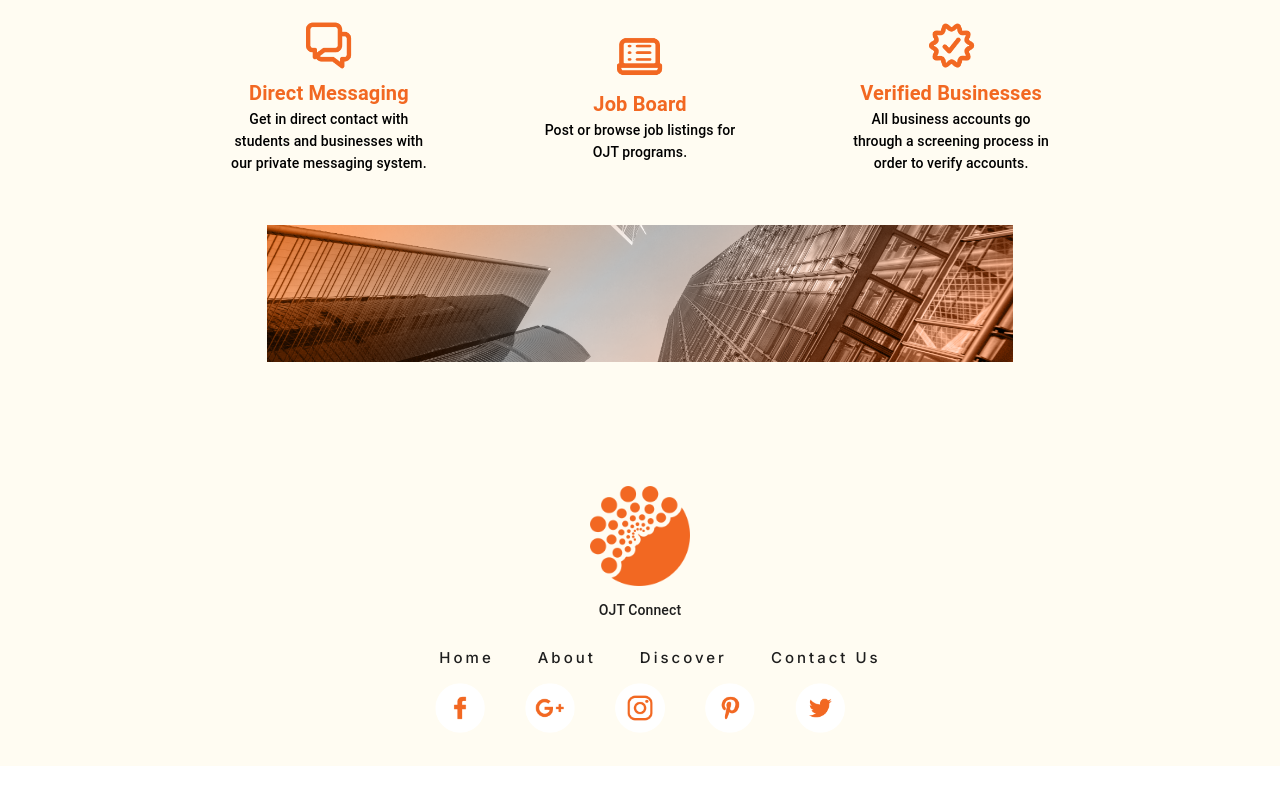
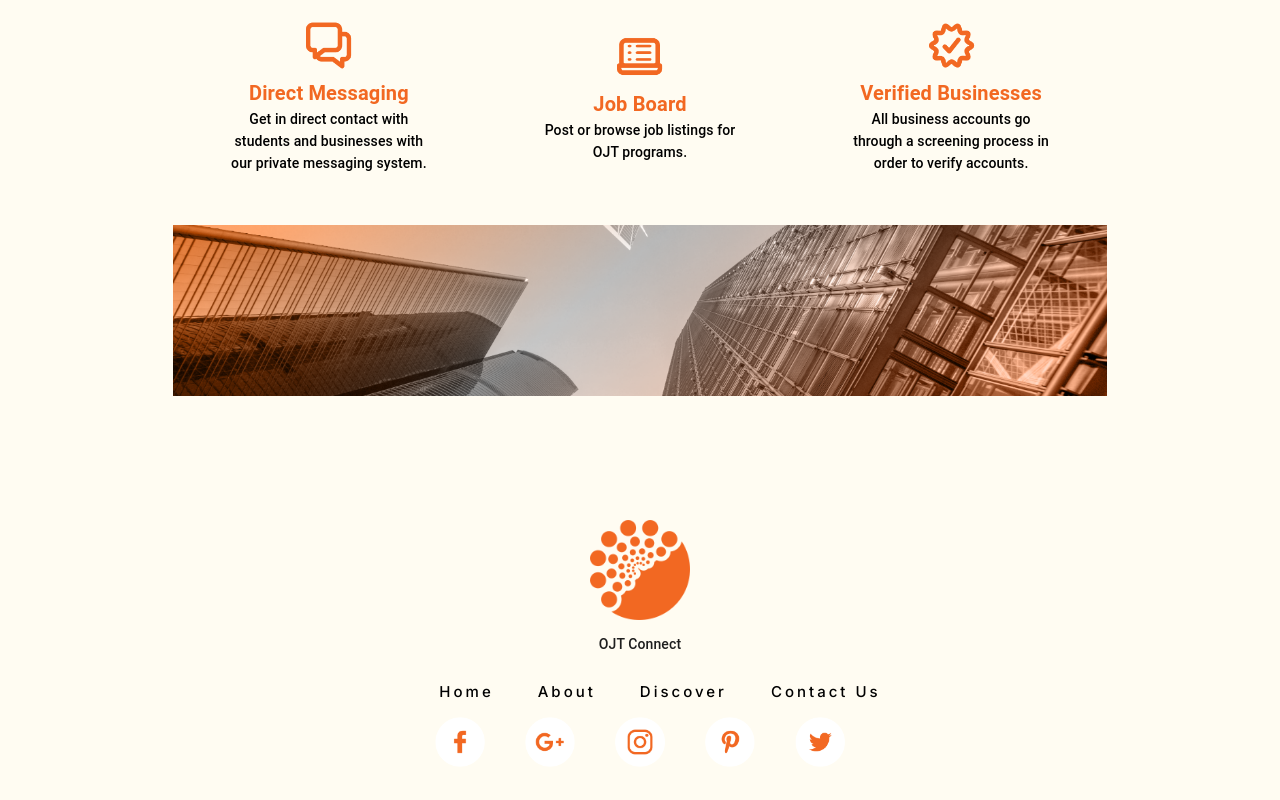
Before and after one commit to jhunel18/ojtconnect-com, a React (Vite) app: page / in a window 1280 px wide. Shown: the part 2115-2915 px from the top of the page. Before the commit the page ends 2881 px from the top, so only its background shows below. Built offline with nearby package versions, Linux system fonts and the light colour scheme.

Commit message:
update footer link in landing page

```diff
--- a/src/pages/LandingPage.jsx
+++ b/src/pages/LandingPage.jsx
@@ -224,7 +224,7 @@ const LandingPage = () => {
                     </Grid>
                 </Grid>
                 <Grid container>
-                    <Grid item lg={8} md={6} sm={10} sx={{ margin: 'auto' }}>
+                    <Grid item lg={10} md={10} sm={10} xs={10} sx={{ margin: 'auto' }}>
                         <img
                             style={{
                                 width: '100%',
@@ -248,10 +248,10 @@ const LandingPage = () => {
                     <Hidden mdDown>
                         <Grid item lg={10} md={10} sx={{ margin: "auto", textAlign: 'center' }}>
                             <ul className='inter-font footer'>
-                                <li className='footer-link'>Home</li>
-                                <li className='footer-link'>About</li>
-                                <li className='footer-link'>Discover</li>
-                                <li className='footer-link'>Contact Us</li>
+                                <li><ScrollLink to='home_section' smooth={true} duration={1000}><a className='nav-link' href='#'>Home</a></ScrollLink></li>
+                                <li><ScrollLink to='about_section' smooth={true} duration={1000}><a className='nav-link' href='#'>About</a></ScrollLink></li>
+                                <li><ScrollLink to='discover_section' smooth={true} duration={1000}><a className='nav-link' href='#'>Discover</a></ScrollLink></li>
+                                <li><ScrollLink to='contact_section' smooth={true} duration={1000}><a className='nav-link' href='#'>Contact Us</a></ScrollLink></li>
                             </ul>
                         </Grid>
                     </Hidden>
```
